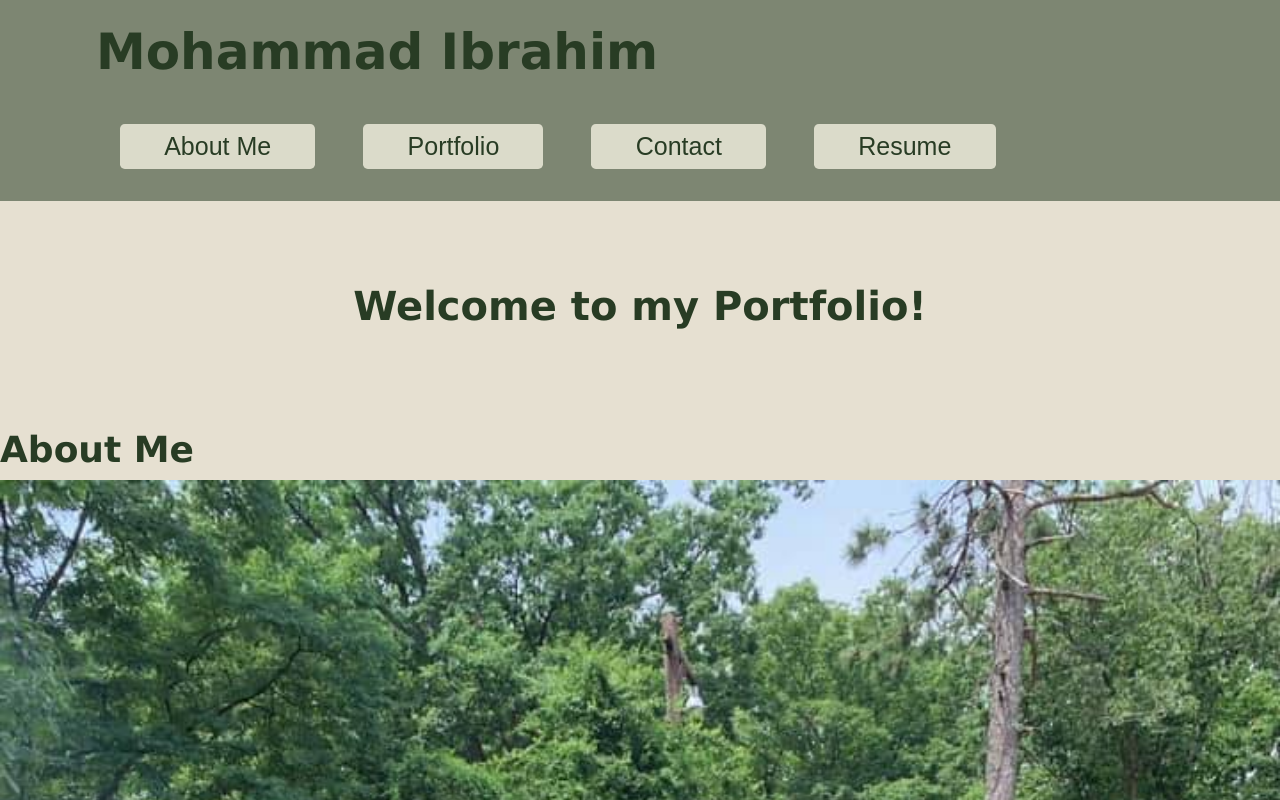
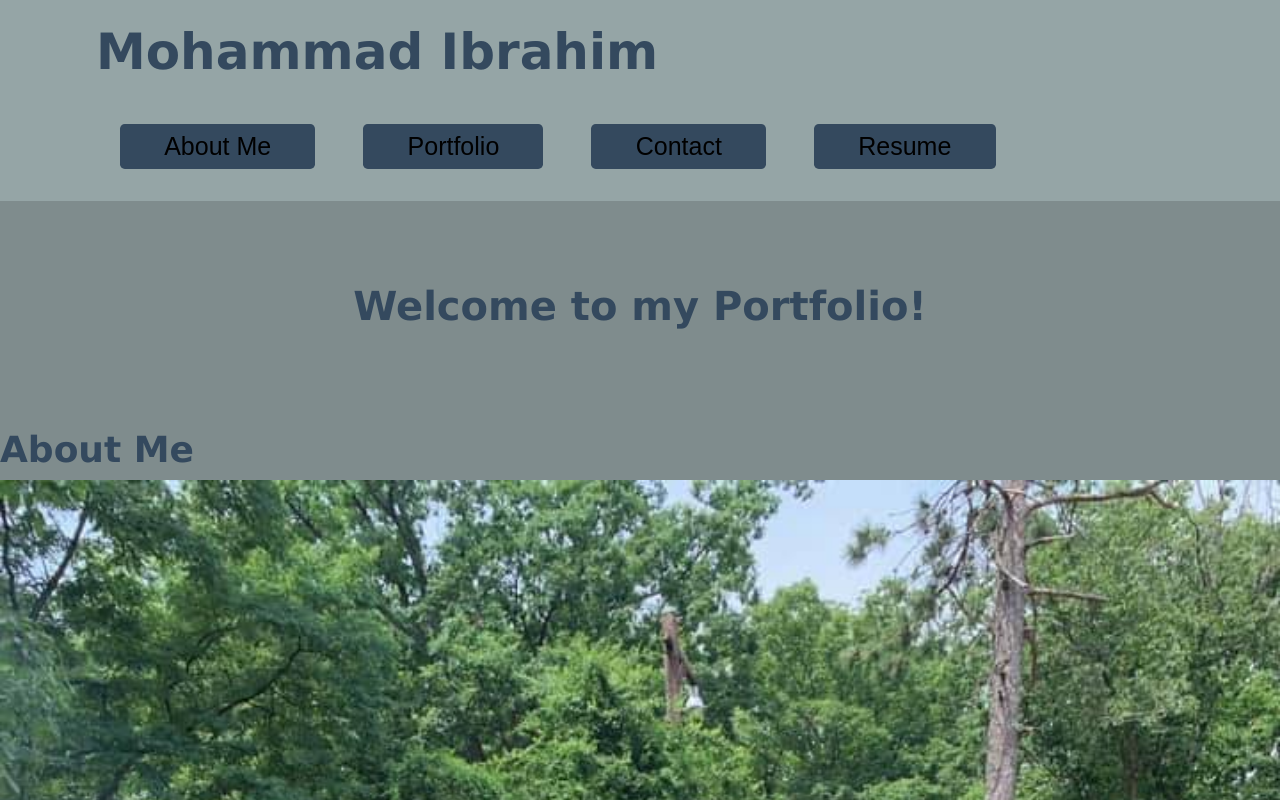
Before and after one commit to mibrahim234/Portfolio-React, a React (Create React App) app in the folder portfolio-react/: page / in a window 1280 px wide. Shown: the top 800 px of the page. Built offline with nearby package versions, Linux system fonts and the light colour scheme.

Commit message:
changing up colors

```diff
--- a/portfolio-react/src/index.css
+++ b/portfolio-react/src/index.css
@@ -1,10 +1,10 @@
 :root {
-  --Logodarkgreen: #283c24;
-  --headerfooter: #7d8672;
-  --backgroundbeige: #e6e0d1;
+  --freespeechblue: #34495e;
+  --headerfooter: #95a5a6;
+  --backgroundbeige: #7f8c8d;
   --descriptionhome: #384a33;
-  --boxlinksdarkgreen: #748372;
-  --textinsidebox: #dbdbca;
+  --boxlinksdarkgreen: #ffffff;
+  --textinsidebox: #34495e;
   --error: rgb(228, 46, 1);
   --border-radius: 0.3rem;
   --spacing-one: calc(1rem * 0.25);
@@ -80,7 +80,7 @@ h6 {
   font-weight: 700;
   margin: 5px 0;
   line-height: 1.25;
-  color: var(--Logodarkgreen);
+  color: var(--freespeechblue);
 }
 
 h1 {
@@ -337,7 +337,7 @@ option:hover {
 
 .btn1 {
   color: var(--textinsidebox);
-  background-color: var(--Logodarkgreen);
+  background-color: var(--freespeechblue);
   font-size: 30px;
 }
 
```
